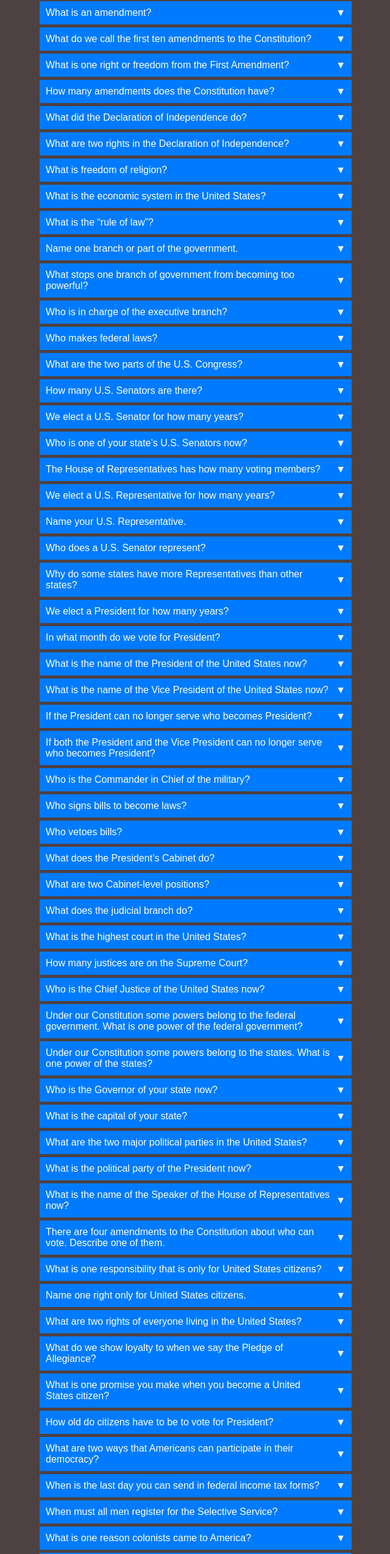
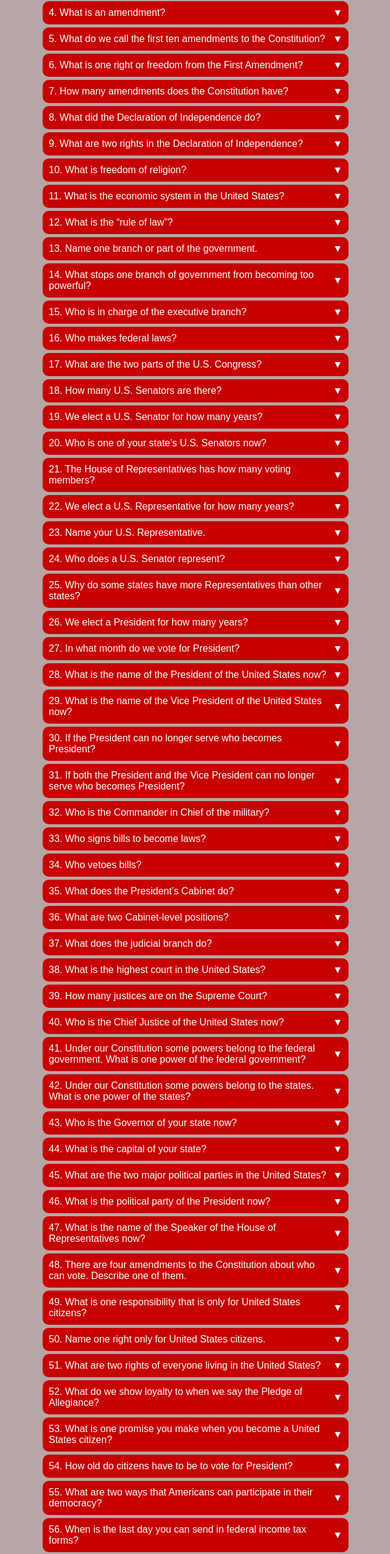
Before and after one commit to sanzay83/adquiz, a React (Create React App) app: page /quizStudy in a window 1280 px wide. Shown: the part 195-2744 px from the top of the page at 61% size, without its empty margins (319-959 px from the left). Built offline with nearby package versions, Linux system fonts and the light colour scheme.

Commit message:
fix few styles

```diff
--- a/src/App.css
+++ b/src/App.css
@@ -4,7 +4,7 @@ html,
   margin: 0;
   height: 100%;
   font-family: "Arial", sans-serif;
-  background: rgb(78, 65, 65);
+  background: rgb(182, 166, 166);
 }
 
 .App {
--- a/src/assets/studyData.json
+++ b/src/assets/studyData.json
@@ -1,26 +1,26 @@
 {
-  "What is the supreme law of the land": ["the Constitution"],
+  "1. What is the supreme law of the land": ["the Constitution"],
 
-  "What does the Constitution do?": [
+  "2. What does the Constitution do?": [
     "sets up the government",
     "defines the government",
     "protects basic rights of Americans"
   ],
 
-  "The idea of self-government is in the first three words of the Constitution. What are these words?": [
+  "3. The idea of self-government is in the first three words of the Constitution. What are these words?": [
     "We the People"
   ],
 
-  "What is an amendment?": [
+  "4. What is an amendment?": [
     "a change (to the Constitution)",
     "an addition (to the Constitution)"
   ],
 
-  "What do we call the first ten amendments to the Constitution?": [
+  "5. What do we call the first ten amendments to the Constitution?": [
     "the Bill of Rights"
   ],
 
-  "What is one right or freedom from the First Amendment?": [
+  "6. What is one right or freedom from the First Amendment?": [
     "speech",
     "religion",
     "assembly",
@@ -28,37 +28,37 @@
     "petition the government"
   ],
 
-  "How many amendments does the Constitution have?": ["twenty-seven (27)"],
+  "7. How many amendments does the Constitution have?": ["twenty-seven (27)"],
 
-  "What did the Declaration of Independence do?": [
+  "8. What did the Declaration of Independence do?": [
     "announced our independence (from Great Britain)",
     "declared our independence (from Great Britain)",
     "said that the United States is free (from Great Britain)"
   ],
 
-  "What are two rights in the Declaration of Independence?": [
+  "9. What are two rights in the Declaration of Independence?": [
     "life",
     "liberty",
     "pursuit of happiness"
   ],
 
-  "What is freedom of religion?": [
+  "10. What is freedom of religion?": [
     "You can practice any religion or not practice a religion."
   ],
 
-  "What is the economic system in the United States?": [
+  "11. What is the economic system in the United States?": [
     "capitalist economy",
     "market economy"
   ],
 
-  "What is the “rule of law”?": [
+  "12. What is the “rule of law”?": [
     "Everyone must follow the law.",
     "Leaders must obey the law.",
     "Government must obey the law.",
     "No one is above the law."
   ],
 
-  "Name one branch or part of the government.": [
+  "13. Name one branch or part of the government.": [
     "Congress",
     "legislative",
     "President",
@@ -67,78 +67,78 @@
     "judicial"
   ],
 
-  "What stops one branch of government from becoming too powerful?": [
+  "14. What stops one branch of government from becoming too powerful?": [
     "checks and balances",
     "separation of powers"
   ],
 
-  "Who is in charge of the executive branch?": ["the President"],
+  "15. Who is in charge of the executive branch?": ["the President"],
 
-  "Who makes federal laws?": [
+  "16. Who makes federal laws?": [
     "Congress",
     "Senate and House (of Representatives)",
     "(U.S. or national) legislature"
   ],
 
-  "What are the two parts of the U.S. Congress?": [
+  "17. What are the two parts of the U.S. Congress?": [
     "the Senate and House (of Representatives)"
   ],
 
-  "How many U.S. Senators are there?": ["one hundred (100)"],
+  "18. How many U.S. Senators are there?": ["one hundred (100)"],
 
-  "We elect a U.S. Senator for how many years?": ["six (6)"],
+  "19. We elect a U.S. Senator for how many years?": ["six (6)"],
 
-  "Who is one of your state’s U.S. Senators now?": [
+  "20. Who is one of your state’s U.S. Senators now?": [
     "Answers will vary. [District of Columbia residents and residents of U.S. territories should answer that D.C. (or the territory where the applicant lives) has no U.S. Senators.],"
   ],
 
-  "The House of Representatives has how many voting members?": [
+  "21. The House of Representatives has how many voting members?": [
     "four hundred thirty-five (435)"
   ],
 
-  "We elect a U.S. Representative for how many years?": ["two (2)"],
+  "22. We elect a U.S. Representative for how many years?": ["two (2)"],
 
-  "Name your U.S. Representative.": [
+  "23. Name your U.S. Representative.": [
     "Answers will vary. [Residents of territories with nonvoting Delegates or Resident Commissioners may provide the name of that Delegate or Commissioner. Also acceptable is any statement that the territory has no (voting) Representatives in Congress.],"
   ],
 
-  "Who does a U.S. Senator represent?": ["all people of the state"],
+  "24. Who does a U.S. Senator represent?": ["all people of the state"],
 
-  "Why do some states have more Representatives than other states?": [
+  "25. Why do some states have more Representatives than other states?": [
     "(because of) the state’s population",
     "(because) they have more people",
     "(because) some states have more people"
   ],
 
-  "We elect a President for how many years?": ["four (4)"],
+  "26. We elect a President for how many years?": ["four (4)"],
 
-  "In what month do we vote for President?": ["November"],
+  "27. In what month do we vote for President?": ["November"],
 
-  "What is the name of the President of the United States now?": [
+  "28. What is the name of the President of the United States now?": [
     "Visit uscis.gov/citizenship/testupdates for the name of the President of the United States."
   ],
 
-  "What is the name of the Vice President of the United States now?": [
+  "29. What is the name of the Vice President of the United States now?": [
     "Visit uscis.gov/citizenship/testupdates for the name of the Vice President of the United States."
   ],
 
-  "If the President can no longer serve who becomes President?": [
+  "30. If the President can no longer serve who becomes President?": [
     "the Vice President"
   ],
 
-  "If both the President and the Vice President can no longer serve who becomes President?": [
+  "31. If both the President and the Vice President can no longer serve who becomes President?": [
     "the Speaker of the House"
   ],
 
-  "Who is the Commander in Chief of the military?": ["the President"],
+  "32. Who is the Commander in Chief of the military?": ["the President"],
 
-  "Who signs bills to become laws?": ["the President"],
+  "33. Who signs bills to become laws?": ["the President"],
 
-  "Who vetoes bills?": ["the President"],
+  "34. Who vetoes bills?": ["the President"],
 
-  "What does the President’s Cabinet do?": ["advises the President"],
+  "35. What does the President’s Cabinet do?": ["advises the President"],
 
-  "What are two Cabinet-level positions?": [
+  "36. What are two Cabinet-level positions?": [
     "Secretary of Agriculture",
     "Secretary of Commerce",
     "Secretary of Defense",
@@ -157,31 +157,31 @@
     "Vice President"
   ],
 
-  "What does the judicial branch do?": [
+  "37. What does the judicial branch do?": [
     "reviews laws",
     "explains laws",
     "resolves disputes (disagreements)",
     "decides if a law goes against the Constitution"
   ],
 
-  "What is the highest court in the United States?": ["the Supreme Court"],
+  "38. What is the highest court in the United States?": ["the Supreme Court"],
 
-  "How many justices are on the Supreme Court?": [
+  "39. How many justices are on the Supreme Court?": [
     "Visit uscis.gov/citizenship/testupdates for the number of justices on the Supreme Court."
   ],
 
-  "Who is the Chief Justice of the United States now?": [
+  "40. Who is the Chief Justice of the United States now?": [
     "Visit uscis.gov/citizenship/testupdates for the name of the Chief Justice of the United States."
   ],
 
-  "Under our Constitution some powers belong to the federal government. What is one power of the federal government?": [
+  "41. Under our Constitution some powers belong to the federal government. What is one power of the federal government?": [
     "to print money",
     "to declare war",
     "to create an army",
     "to make treaties"
   ],
 
-  "Under our Constitution some powers belong to the states. What is one power of the states?": [
+  "42. Under our Constitution some powers belong to the states. What is one power of the states?": [
     "provide schooling and education",
     "provide protection (police)",
     "provide safety (fire departments)",
@@ -189,44 +189,44 @@
     "approve zoning and land use"
   ],
 
-  "Who is the Governor of your state now?": [
+  "43. Who is the Governor of your state now?": [
     "Answers will vary. [District of Columbia residents should answer that D.C. does not have a Governor.],"
   ],
 
-  "What is the capital of your state?": [
+  "44. What is the capital of your state?": [
     "Answers will vary. [District of Columbia residents should answer that D.C. is not a state and does not have a capital. Residents of U.S. territories should name the capital of the territory.],"
   ],
 
-  "What are the two major political parties in the United States?": [
+  "45. What are the two major political parties in the United States?": [
     "Democratic and Republican"
   ],
 
-  "What is the political party of the President now?": [
+  "46. What is the political party of the President now?": [
     "Visit uscis.gov/citizenship/testupdates for the political party of the President."
   ],
 
-  "What is the name of the Speaker of the House of Representatives now?": [
+  "47. What is the name of the Speaker of the House of Representatives now?": [
     "Visit uscis.gov/citizenship/testupdates for the name of the Speaker of the House of Representatives."
   ],
 
-  "There are four amendments to the Constitution about who can vote. Describe one of them.": [
+  "48. There are four amendments to the Constitution about who can vote. Describe one of them.": [
     "Citizens eighteen (18) and older (can vote).",
     "You don’t have to pay (a poll tax) to vote.",
     "Any citizen can vote. (Women and men can vote.)",
     "A male citizen of any race (can vote)."
   ],
 
-  "What is one responsibility that is only for United States citizens?": [
+  "49. What is one responsibility that is only for United States citizens?": [
     "serve on a jury",
     "vote in a federal election"
   ],
 
-  "Name one right only for United States citizens.": [
+  "50. Name one right only for United States citizens.": [
     "vote in a federal election",
     "run for federal office"
   ],
 
-  "What are two rights of everyone living in the United States?": [
+  "51. What are two rights of everyone living in the United States?": [
     "freedom of expression",
     "freedom of speech",
     "freedom of assembly",
@@ -235,12 +235,12 @@
     "the right to bear arms"
   ],
 
-  "What do we show loyalty to when we say the Pledge of Allegiance?": [
+  "52. What do we show loyalty to when we say the Pledge of Allegiance?": [
     "the United States",
     "the flag"
   ],
 
-  "What is one promise you make when you become a United States citizen?": [
+  "53. What is one promise you make when you become a United States citizen?": [
     "give up loyalty to other countries",
     "defend the Constitution and laws of the United States",
     "obey the laws of the United States",
@@ -249,11 +249,11 @@
     "be loyal to the United States"
   ],
 
-  "How old do citizens have to be to vote for President?": [
+  "54. How old do citizens have to be to vote for President?": [
     "eighteen (18) and older"
   ],
 
-  "What are two ways that Americans can participate in their democracy?": [
+  "55. What are two ways that Americans can participate in their democracy?": [
     "vote",
     "join a political party",
     "help with a campaign",
@@ -266,16 +266,16 @@
     "write to a newspaper"
   ],
 
-  "When is the last day you can send in federal income tax forms?": [
+  "56. When is the last day you can send in federal income tax forms?": [
     "April 15"
   ],
 
-  "When must all men register for the Selective Service?": [
+  "57. When must all men register for the Selective Service?": [
     "at age eighteen (18)",
     "between eighteen (18) and twenty-six (26)"
   ],
 
-  "What is one reason colonists came to America?": [
+  "58. What is one reason colonists came to America?": [
     "freedom",
     "political liberty",
     "religious freedom",
@@ -284,27 +284,27 @@
     "escape persecution"
   ],
 
-  "Who lived in America before the Europeans arrived?": [
+  "59. Who lived in America before the Europeans arrived?": [
     "American Indians",
     "Native Americans"
   ],
 
-  "What group of people was taken to America and sold as slaves?": [
+  "60. What group of people was taken to America and sold as slaves?": [
     "Africans",
     "people from Africa"
   ],
 
-  "Why did the colonists fight the British?": [
+  "61. Why did the colonists fight the British?": [
     "because of high taxes (taxation without representation)",
     "because the British army stayed in their houses (boarding quartering)",
     "because they didn’t have self-government"
   ],
 
-  "Who wrote the Declaration of Independence?": ["(Thomas) Jefferson"],
+  "62. Who wrote the Declaration of Independence?": ["(Thomas) Jefferson"],
 
-  "When was the Declaration of Independence adopted?": ["July 4 1776"],
+  "63. When was the Declaration of Independence adopted?": ["July 4 1776"],
 
-  "There were 13 original states. Name three.": [
+  "64. There were 13 original states. Name three.": [
     "New Hampshire",
     "Massachusetts",
     "Rhode Island",
@@ -320,21 +320,21 @@
     "Georgia"
   ],
 
-  "What happened at the Constitutional Convention?": [
+  "65. What happened at the Constitutional Convention?": [
     "The Constitution was written.",
     "The Founding Fathers wrote the Constitution."
   ],
 
-  "When was the Constitution written?": ["1787"],
+  "66. When was the Constitution written?": ["1787"],
 
-  "The Federalist Papers supported the passage of the U.S. Constitution. Name one of the writers.": [
+  "67. The Federalist Papers supported the passage of the U.S. Constitution. Name one of the writers.": [
     "(James) Madison",
     "(Alexander) Hamilton",
     "(John) Jay",
     "Publius"
   ],
 
-  "What is one thing Benjamin Franklin is famous for?": [
+  "68. What is one thing Benjamin Franklin is famous for?": [
     "U.S. diplomat",
     "oldest member of the Constitutional Convention",
     "first Postmaster General of the United States",
@@ -342,52 +342,52 @@
     "started the first free libraries"
   ],
 
-  "Who is the “Father of Our Country”?": ["(George) Washington"],
+  "69. Who is the “Father of Our Country”?": ["(George) Washington"],
 
-  "Who was the first President?": ["(George) Washington"],
+  "70. Who was the first President?": ["(George) Washington"],
 
-  "What territory did the United States buy from France in 1803?": [
+  "71. What territory did the United States buy from France in 1803?": [
     "the Louisiana Territory",
     "Louisiana"
   ],
 
-  "Name one war fought by the United States in the 1800s.": [
+  "72. Name one war fought by the United States in the 1800s.": [
     "War of 1812",
     "Mexican-American War",
     "Civil War",
     "Spanish-American War"
   ],
 
-  "Name the U.S. war between the North and the South.": [
+  "73. Name the U.S. war between the North and the South.": [
     "the Civil War",
     "the War between the States"
   ],
 
-  "Name one problem that led to the Civil War.": [
+  "74. Name one problem that led to the Civil War.": [
     "slavery",
     "economic reasons",
     "states’ rights"
   ],
 
-  "What was one important thing that Abraham Lincoln did?": [
+  "75. What was one important thing that Abraham Lincoln did?": [
     "freed the slaves (Emancipation Proclamation)",
     "saved (or preserved) the Union",
     "led the United States during the Civil War"
   ],
 
-  "What did the Emancipation Proclamation do?": [
+  "76. What did the Emancipation Proclamation do?": [
     "freed the slaves",
     "freed slaves in the Confederacy",
     "freed slaves in the Confederate states",
     "freed slaves in most Southern states"
   ],
 
-  "What did Susan B. Anthony do?": [
+  "77. What did Susan B. Anthony do?": [
     "fought for women’s rights",
     "fought for civil rights"
   ],
 
-  "Name one war fought by the United States in the 1900s.": [
+  "78. Name one war fought by the United States in the 1900s.": [
     "World War I",
     "World War II",
     "Korean War",
@@ -395,38 +395,38 @@
     "(Persian) Gulf War"
   ],
 
-  "Who was President during World War I?": ["(Woodrow) Wilson"],
+  "79. Who was President during World War I?": ["(Woodrow) Wilson"],
 
-  "Who was President during the Great Depression and World War II?": [
+  "80. Who was President during the Great Depression and World War II?": [
     "(Franklin) Roosevelt"
   ],
 
-  "Who did the United States fight in World War II?": [
+  "81. Who did the United States fight in World War II?": [
     "Japan Germany and Italy"
   ],
 
-  "Before he was President Eisenhower was a general. What war was he in?": [
+  "82. Before he was President Eisenhower was a general. What war was he in?": [
     "World War II"
   ],
 
-  "During the Cold War what was the main concern of the United States?": [
+  "83. During the Cold War what was the main concern of the United States?": [
     "Communism"
   ],
 
-  "What movement tried to end racial discrimination?": [
+  "84. What movement tried to end racial discrimination?": [
     "civil rights (movement)"
   ],
 
-  "What did Martin Luther King Jr. do?": [
+  "85. What did Martin Luther King Jr. do?": [
     "fought for civil rights",
     "worked for equality for all Americans"
   ],
 
-  "What major event happened on September 11 2001 in the United States?": [
+  "86. What major event happened on September 11 2001 in the United States?": [
     "Terrorists attacked the United States."
   ],
 
-  "Name one American Indian tribe in the United States.": [
+  "87. Name one American Indian tribe in the United States.": [
     "Cherokee",
     "Navajo",
     "Sioux",
@@ -451,16 +451,20 @@
     "Inuit"
   ],
 
-  "Name one of the two longest rivers in the United States.": [
+  "88. Name one of the two longest rivers in the United States.": [
     "Missouri (River)",
     "Mississippi (River)"
   ],
 
-  "What ocean is on the West Coast of the United States?": ["Pacific (Ocean)"],
+  "89. What ocean is on the West Coast of the United States?": [
+    "Pacific (Ocean)"
+  ],
 
-  "What ocean is on the East Coast of the United States?": ["Atlantic (Ocean)"],
+  "90. What ocean is on the East Coast of the United States?": [
+    "Atlantic (Ocean)"
+  ],
 
-  "Name one U.S. territory.": [
+  "91. Name one U.S. territory.": [
     "Puerto Rico",
     "U.S. Virgin Islands",
     "American Samoa",
@@ -468,7 +472,7 @@
     "Guam"
   ],
 
-  "Name one state that borders Canada.": [
+  "92. Name one state that borders Canada.": [
     "Maine",
     "New Hampshire",
     "Vermont",
@@ -484,37 +488,37 @@
     "Alaska"
   ],
 
-  "Name one state that borders Mexico.": [
+  "93. Name one state that borders Mexico.": [
     "California",
     "Arizona",
     "New Mexico",
     "Texas"
   ],
 
-  "What is the capital of the United States?": ["Washington D.C."],
+  "94. What is the capital of the United States?": ["Washington D.C."],
 
-  "Where is the Statue of Liberty?": [
+  "95. Where is the Statue of Liberty?": [
     "New York (Harbor)",
     "Liberty Island",
     "Also acceptable are New Jersey near New York City and on the Hudson (River)."
   ],
 
-  "Why does the flag have 13 stripes?": [
+  "96. Why does the flag have 13 stripes?": [
     "because there were 13 original colonies",
     "because the stripes represent the original colonies"
   ],
 
-  "Why does the flag have 50 stars?": [
+  "97. Why does the flag have 50 stars?": [
     "because there is one star for each state",
     "because each star represents a state",
     "because there are 50 states"
   ],
 
-  "What is the name of the national anthem?": ["The Star-Spangled Banner"],
+  "98. What is the name of the national anthem?": ["The Star-Spangled Banner"],
 
-  "When do we celebrate Independence Day?": ["July 4"],
+  "99. When do we celebrate Independence Day?": ["July 4"],
 
-  "Name two national U.S. holidays.": [
+  "100. Name two national U.S. holidays.": [
     "New Year’s Day",
     "Martin Luther King Jr. Day",
     "Presidents’ Day",
--- a/src/components/styles/StudyMaterial.css
+++ b/src/components/styles/StudyMaterial.css
@@ -7,13 +7,13 @@
   position: relative;
   display: flex;
   flex-direction: column;
-  margin-bottom: 5px;
+  margin: 5px;
 }
 
 .dropdown-toggle {
   padding: 10px;
   width: 100%;
-  background-color: #007bff;
+  background-color: #c70000;
   color: white;
   cursor: pointer;
   font-size: 16px;
@@ -22,6 +22,7 @@
   justify-content: space-between;
   align-items: center;
   border: none;
+  border-radius: 10px;
 }
 
 .dropdown-toggle:hover {
```
Also changed, not shown: src/assets/statue.png (added).
